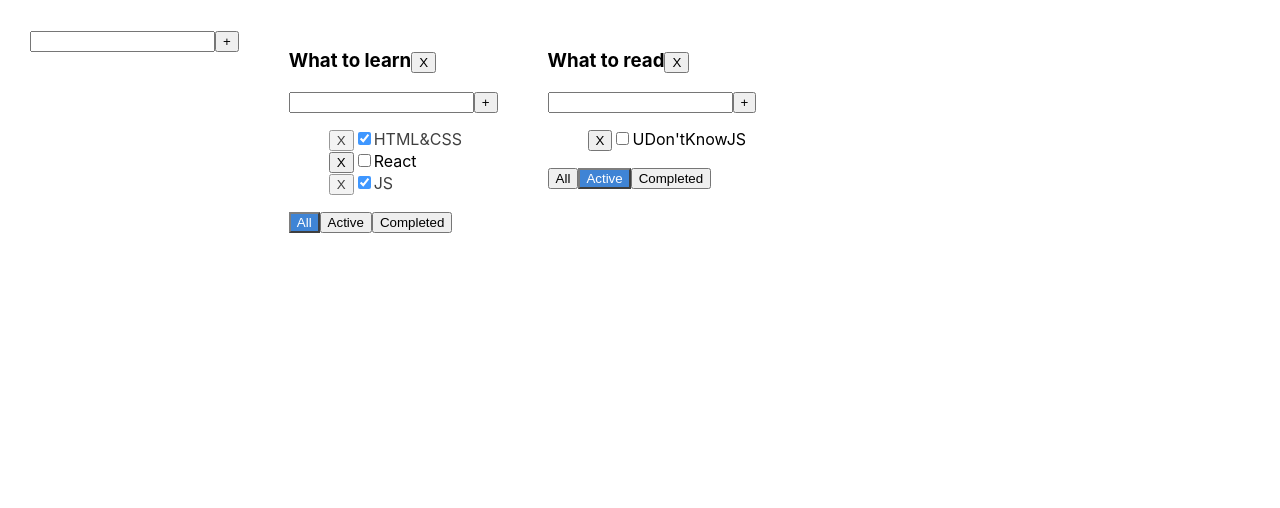
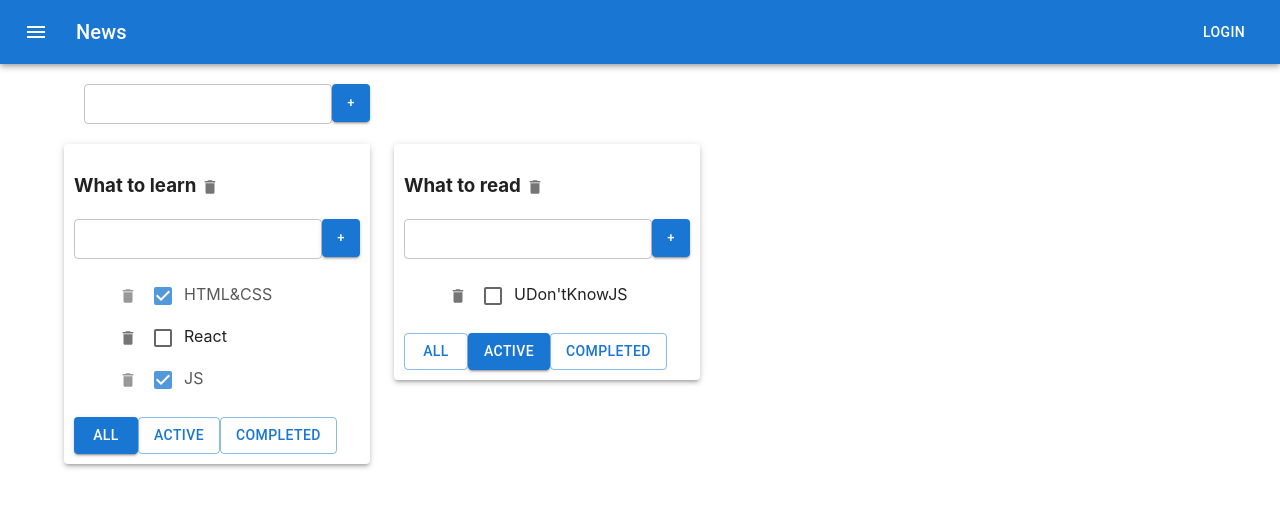
Before and after one commit to KirillDolzhenkov/task-manager-app, a React (Create React App) app: page / in a window 1280 px wide. Shown: the top 508 px of the page. Built offline with nearby package versions, Linux system fonts and the light colour scheme.

Commit message:
added material ui

```diff
--- a/src/App.css
+++ b/src/App.css
@@ -1,8 +1,8 @@
 .App {
-  padding: 30px;
-  display: flex;
+/*  padding: 30px;
+  display: flex;*/
 }
 
 .App > div {
-  margin-right: 50px;
+  /*margin-right: 50px;*/
 }
--- a/src/App.tsx
+++ b/src/App.tsx
@@ -1,9 +1,14 @@
 import React, {useState} from 'react';
 import {v1} from 'uuid';
+import Container from '@mui/material/Container';
+import Grid from "@mui/material/Grid";
+import Paper from "@mui/material/Paper";
 
 import './App.css';
 import {Todolist} from "./Todolist";
 import {AddItemForm} from './Components/AddItemForm';
+import {ButtonAppBar} from "./Components/ButtonAppBar";
+
 
 export type FilterValueType =  "All" | "Active" | "Completed"
 
@@ -84,8 +89,14 @@ const App: React.FC = () => {
 
     return (
         <div className="App">
+            <ButtonAppBar/>
+
+            <Container fixed>
+                <Grid container style={{padding: "20px"}}>
                     <AddItemForm callback={addTodo}/>
+                </Grid>
 
+                <Grid container spacing={3}>
                     {todoLists.map(tl => {
                         const tasksForTodo = (): Array<TaskType> => {
                             switch (tl.filter) {
@@ -102,6 +113,9 @@ const App: React.FC = () => {
                         }
 
                         return (
+
+                            <Grid item  key={tl.id}>
+                                <Paper style={{padding: "10px"}} elevation={3}>
                                     <Todolist
                                         key={tl.id}
                                         todoId={tl.id}
@@ -116,8 +130,13 @@ const App: React.FC = () => {
                                         changeTaskTitle={changeTaskTitle}
                                         changeTodoTitle={changeTodoTitle}
                                     />
+                                </Paper>
+                            </Grid>
                         )
                     })}
+                </Grid>
+            </Container>
+
         </div>
     );
 }
--- a/src/Components/AddItemForm.tsx
+++ b/src/Components/AddItemForm.tsx
@@ -1,6 +1,8 @@
 import React, {useState} from "react";
+import Button from "@mui/material/Button";
+import TextField from '@mui/material/TextField';
 
-import {Button} from "./Button";
+/*import {Button} from "./Button";*/
 import styles from "../Todolist.module.css";
 
 type AddItemFormPropsType = {
@@ -16,14 +18,21 @@ export const AddItemForm: React.FC<AddItemFormPropsType> = (props) => {
     const [newTask, setNewTask] = useState<string>("");
     const [error, setError] = useState<string | null>(null);
 
-    const inputClassName = error ? styles.error : "";
+    /*const inputClassName = error ? styles.error : "";*/
+    const inputLabel = error ? `${error}` : "";
+    const buttonStyle = {
+        maxWidth: "38px",
+        maxHeight: "38px",
+        minWidth: "38px",
+        minHeight: "38px"
+    }
 
     const onChangeTask = (e: React.ChangeEvent<HTMLInputElement>) => {
         setError(null);
         setNewTask(e.currentTarget.value);
     }
 
-    const addNewTaskHandler = () => {
+    const addItem = () => {
         if (newTask.trim() !== "") {
             callback(newTask.trim());
             setNewTask("");
@@ -35,21 +44,32 @@ export const AddItemForm: React.FC<AddItemFormPropsType> = (props) => {
 
     const onButtonHandler = (e: React.KeyboardEvent<HTMLInputElement>) => {
         if (e.key === 'Enter') {
-            addNewTaskHandler();
+            addItem();
         }
     }
     return (
         <>
             <div>
-                <input
+                {/*<input
                     className={`${inputClassName}`}
                     onChange={onChangeTask}
                     value={newTask}
                     onKeyDown={onButtonHandler}
+                />*/}
+                <TextField
+                    id="standard-basic"
+                    size="small"
+                    label={`${inputLabel}`}
+                    variant="outlined"
+                    onChange={onChangeTask}
+                    value={newTask}
+                    onKeyDown={onButtonHandler}
+                    error={!!error}
                 />
-                <Button name={"+"} callBack={addNewTaskHandler}></Button>
+                {/*<Button name={"+"} className={buttonStyle} callBack={addItem}></Button>*/}
+                <Button variant="contained" size="small" style={buttonStyle} onClick={addItem}>+</Button>
             </div>
-            {error && <div className={styles.errorMessage}>{error}</div>}
+            {/*{error && <div className={styles.errorMessage}>{error}</div>}*/}
         </>
     )
 }
--- a/src/Components/Button.tsx
+++ b/src/Components/Button.tsx
@@ -1,4 +1,5 @@
 import React from 'react';
+
 
 type ButtonPropsType = {
     name: string
--- /dev/null
+++ b/src/Components/ButtonAppBar.tsx
@@ -0,0 +1,32 @@
+import React from "react"
+import AppBar from '@mui/material/AppBar';
+import Box from '@mui/material/Box';
+import Toolbar from '@mui/material/Toolbar';
+import Typography from '@mui/material/Typography';
+import IconButton from '@mui/material/IconButton';
+import MenuIcon from '@mui/icons-material/Menu';
+import Button from "@mui/material/Button";
+
+export const ButtonAppBar: React.FC = () => {
+    return (
+        <Box sx={{ flexGrow: 1 }}>
+            <AppBar position="static">
+                <Toolbar>
+                    <IconButton
+                        size="large"
+                        edge="start"
+                        color="inherit"
+                        aria-label="menu"
+                        sx={{ mr: 2 }}
+                    >
+                        <MenuIcon />
+                    </IconButton>
+                    <Typography variant="h6" component="div" sx={{ flexGrow: 1 }}>
+                        News
+                    </Typography>
+                    <Button color="inherit">Login</Button>
+                </Toolbar>
+            </AppBar>
+        </Box>
+    );
+}
--- a/src/Components/EdittableSpan.tsx
+++ b/src/Components/EdittableSpan.tsx
@@ -1,4 +1,5 @@
 import React, {useState} from "react";
+import TextField from "@mui/material/TextField";
 
 type EditTableSpanPropsType = {
     title: string
@@ -34,8 +35,18 @@ export const EditTableSpan: React.FC<EditTableSpanPropsType> = (props) => {
 
     return (
         isEdit
-            ? <input
+            ? /*<input
                 type="text"
+                value={stateTitle}
+                onBlur={changeEditMode}
+                onChange={onTitleHandler}
+                autoFocus
+            />*/
+            <TextField
+                id="standard-basic"
+                size="small"
+                label="Standard"
+                variant="standard"
                 value={stateTitle}
                 onBlur={changeEditMode}
                 onChange={onTitleHandler}
--- a/src/TodoList.tsx
+++ b/src/TodoList.tsx
@@ -1,9 +1,13 @@
 import React, {useState} from 'react';
+import Button from "@mui/material/Button";
+import IconButton from '@mui/material/IconButton';
+import DeleteIcon from '@mui/icons-material/Delete';
+import Checkbox from '@mui/material/Checkbox';
 
 import {FilterValueType, TaskType} from "./App";
-import {Button} from "./Components/Button";
+/*import {Button} from "./Components/Button";*/
 import styles from "./Todolist.module.css"
-import {Checkbox} from "./Components/Checkbox";
+/*import {Checkbox} from "./Components/Checkbox";*/
 import {AddItemForm} from "./Components/AddItemForm";
 import {EditTableSpan} from "./Components/EdittableSpan";
 
@@ -39,9 +43,14 @@ export const Todolist: React.FC<TodolistPropsType> = (props) => {
 
     const [filterValue, setFilterValue] = useState<FilterValueType>(filter);
 
-    const allClassName = filterValue === "All" ? styles.activeFilter: "";
+    /*const allClassName = filterValue === "All" ? styles.activeFilter: "";
     const activeClassName = filterValue === "Active" ? styles.activeFilter: "";
-    const completedClassName = filterValue === "Completed" ? styles.activeFilter: "";
+    const completedClassName = filterValue === "Completed" ? styles.activeFilter: "";*/
+
+    const allBtnVariant = filterValue === "All" ? "contained" : "outlined";
+    const activeBtnVariant = filterValue === "Active" ? "contained" : "outlined";
+    const completedBtnVariant = filterValue === "Completed" ? "contained" : "outlined";
+
     const isDoneClassName = (isDone: boolean) => isDone ? styles.isDone: "";
 
     const addTaskCallback = (title: string) => {
@@ -83,17 +92,28 @@ export const Todolist: React.FC<TodolistPropsType> = (props) => {
         <div>
             <h3 >
                 <EditTableSpan title={title} callback={changeTodoCallback}/>
-                <Button name={"X"} callBack={onRemoveTodoHandler}/>
+                {/*<Button name={"X"} callBack={onRemoveTodoHandler}/>*/}
+                <IconButton aria-label="delete" size="small" onClick={onRemoveTodoHandler}>
+                    <DeleteIcon fontSize="inherit" />
+                </IconButton>
+
             </h3>
             <AddItemForm callback={addTaskCallback}/>
             <ul className={styles.unorderedList}>
                 {tasksForTodolist.map(t => {
                     return (
                         <li key={t.id} className={isDoneClassName(t.isDone)}>
-                            <Button name={"X"} callBack={()=>onRemoveTaskHandler(t.id)}></Button>
-                            <Checkbox
+                            {/*<Button name={"X"} callBack={()=>onRemoveTaskHandler(t.id)}></Button>*/}
+                            <IconButton aria-label="delete" size="small" onClick={()=>onRemoveTaskHandler(t.id)}>
+                                <DeleteIcon fontSize="inherit" />
+                            </IconButton>
+                            {/*<Checkbox
                                 isDone={t.isDone}
                                 callBack={(checkedValue)=>{onCheckboxHandler(t.id, checkedValue)}}
+                            />*/}
+                            <Checkbox
+                                checked={t.isDone}
+                                onChange={(e: React.ChangeEvent<HTMLInputElement>)=>{onCheckboxHandler(t.id, e.currentTarget.checked)}}
                             />
                             <EditTableSpan title={t.title} callback={(title)=>changeTaskCallback(t.id, title)}/>
                         </li>
@@ -101,9 +121,12 @@ export const Todolist: React.FC<TodolistPropsType> = (props) => {
                 })}
             </ul>
             <div>
-                <Button className={allClassName} name={"All"} callBack={onClickAllHandler}></Button>
+                {/*<Button className={allClassName} name={"All"} callBack={onClickAllHandler}></Button>
                 <Button className={activeClassName} name={"Active"} callBack={onClickActiveHandler}></Button>
-                <Button className={completedClassName} name={"Completed"} callBack={onClickCompletedHandler}></Button>
+                <Button className={completedClassName} name={"Completed"} callBack={onClickCompletedHandler}></Button>*/}
+                <Button variant={allBtnVariant}  onClick={onClickAllHandler}>All</Button>
+                <Button variant={activeBtnVariant}  onClick={onClickActiveHandler}>Active</Button>
+                <Button variant={completedBtnVariant}  onClick={onClickCompletedHandler}>Completed</Button>
             </div>
         </div>
     )
```
Also changed, not shown: package.json (+4 -4 lines), 1 other file (tests, documents, lock files or other folders). Lines whose indentation alone changed are shown as unchanged.
